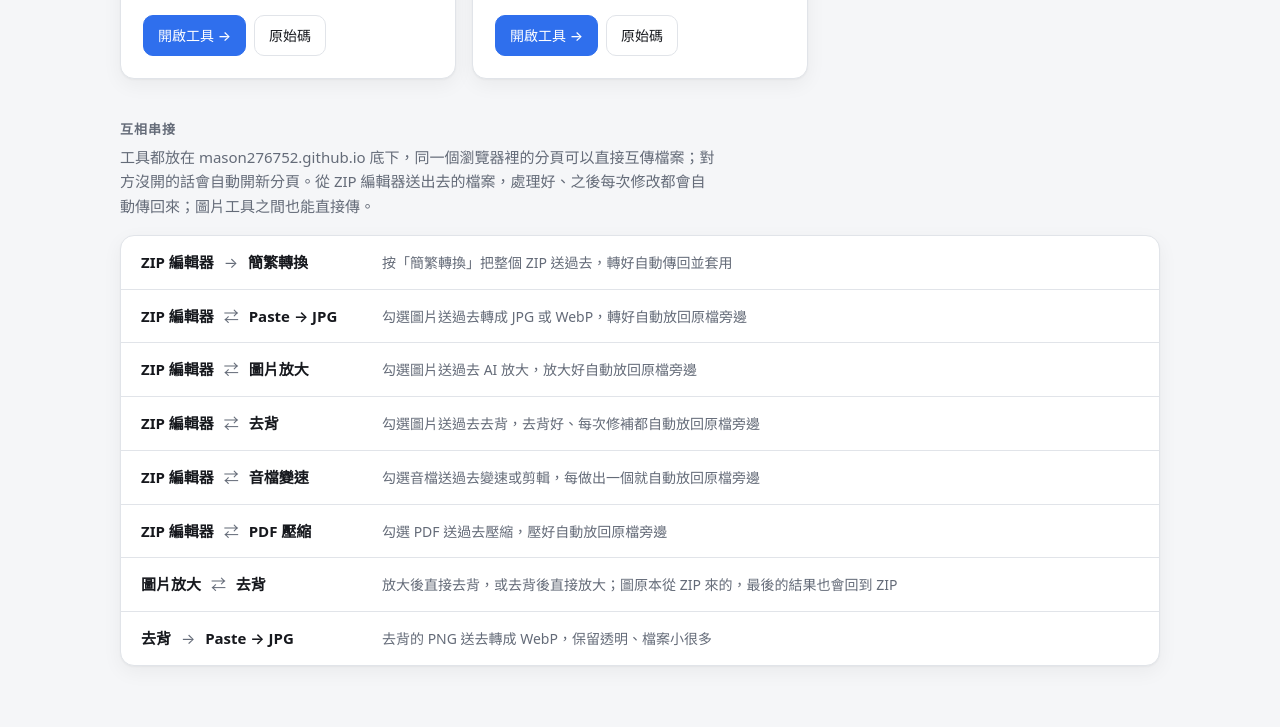
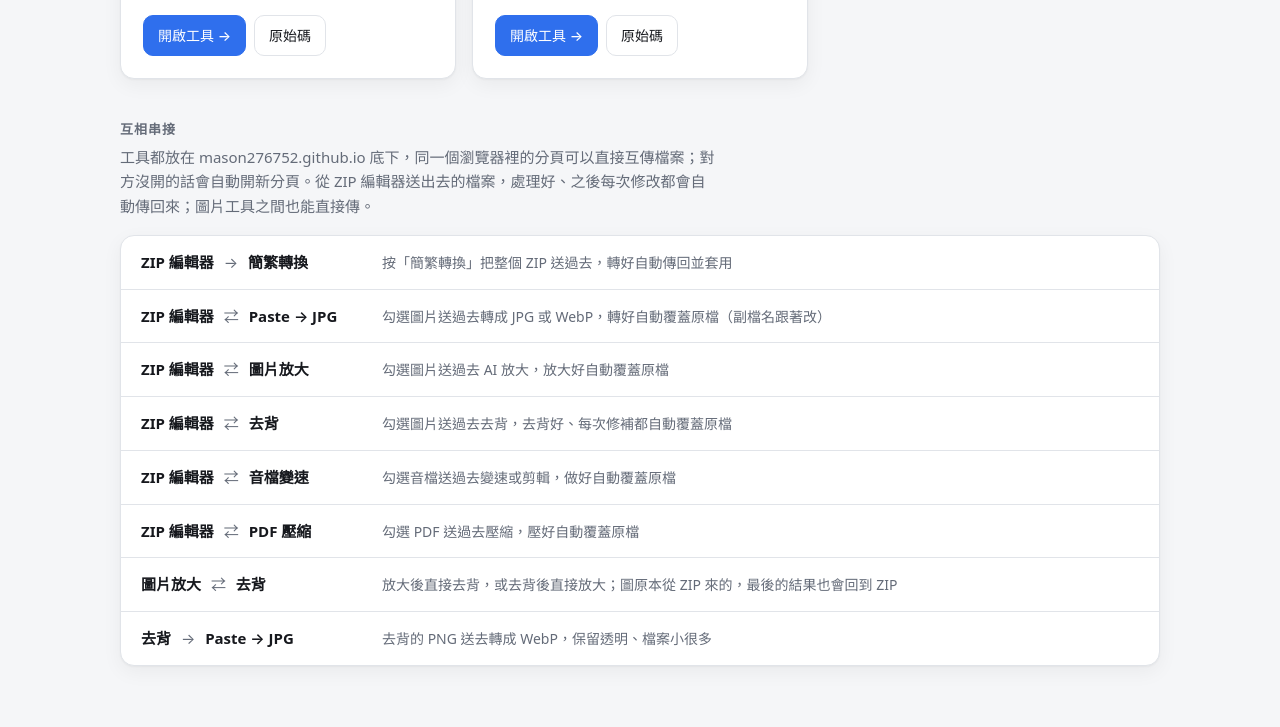
Before and after one commit to mason276752/mason276752.github.io, an Astro site: page / in a window 1280 px wide. Shown: the part 1688-2415 px from the top of the page. Built offline with nearby package versions, Linux system fonts and the light colour scheme; Astro itself is replaced by a stand-in of ours.

Commit message:
串接說明：結果直接覆蓋原檔；ZIP 編輯器可以還原、比較、設密碼
Co-Authored-By: Claude Opus 5.5 <noreply@anthropic.com>

```diff
--- a/src/content/tools/zipeditor.md
+++ b/src/content/tools/zipeditor.md
@@ -9,8 +9,8 @@ order: 2
 features:
   - 新增、刪除、重新命名、搬移檔案與資料夾
   - 直接編輯文字檔；ZIP 裡的 ZIP 也能打開編輯、存回
-  - 新增、修改、刪除以綠、橘、紅標示，都能復原
-  - 舊式 ZIP 的 GBK、Big5、Shift_JIS 檔名也能正確顯示
+  - 有密碼的 ZIP 也能開，也能設定 AES 或 ZipCrypto 密碼
+  - 新增、修改、刪除以綠、橘、紅標示，可以還原、和原檔比較
 ---
 
 在瀏覽器裡開啟 ZIP，預覽圖片、影音、PDF 與文字檔，直接修改內容、整理檔案後重新打包下載。
--- a/src/pages/index.astro
+++ b/src/pages/index.astro
@@ -43,11 +43,11 @@ const sections = [
 // `both`: results can also be sent back the other way.
 const links = [
   { from: 'zipeditor', to: 'ziptotaiwanzip', what: '按「簡繁轉換」把整個 ZIP 送過去，轉好自動傳回並套用' },
-  { from: 'zipeditor', to: 'paste2jpg', both: true, what: '勾選圖片送過去轉成 JPG 或 WebP，轉好自動放回原檔旁邊' },
-  { from: 'zipeditor', to: 'upscale', both: true, what: '勾選圖片送過去 AI 放大，放大好自動放回原檔旁邊' },
-  { from: 'zipeditor', to: 'removebg', both: true, what: '勾選圖片送過去去背，去背好、每次修補都自動放回原檔旁邊' },
-  { from: 'zipeditor', to: 'audiospeed', both: true, what: '勾選音檔送過去變速或剪輯，每做出一個就自動放回原檔旁邊' },
-  { from: 'zipeditor', to: 'pdfcompress', both: true, what: '勾選 PDF 送過去壓縮，壓好自動放回原檔旁邊' },
+  { from: 'zipeditor', to: 'paste2jpg', both: true, what: '勾選圖片送過去轉成 JPG 或 WebP，轉好自動覆蓋原檔（副檔名跟著改）' },
+  { from: 'zipeditor', to: 'upscale', both: true, what: '勾選圖片送過去 AI 放大，放大好自動覆蓋原檔' },
+  { from: 'zipeditor', to: 'removebg', both: true, what: '勾選圖片送過去去背，去背好、每次修補都自動覆蓋原檔' },
+  { from: 'zipeditor', to: 'audiospeed', both: true, what: '勾選音檔送過去變速或剪輯，做好自動覆蓋原檔' },
+  { from: 'zipeditor', to: 'pdfcompress', both: true, what: '勾選 PDF 送過去壓縮，壓好自動覆蓋原檔' },
   { from: 'upscale', to: 'removebg', both: true, what: '放大後直接去背，或去背後直接放大；圖原本從 ZIP 來的，最後的結果也會回到 ZIP' },
   { from: 'removebg', to: 'paste2jpg', what: '去背的 PNG 送去轉成 WebP，保留透明、檔案小很多' },
 ].filter((l) => byId[l.from] && byId[l.to]);
```
